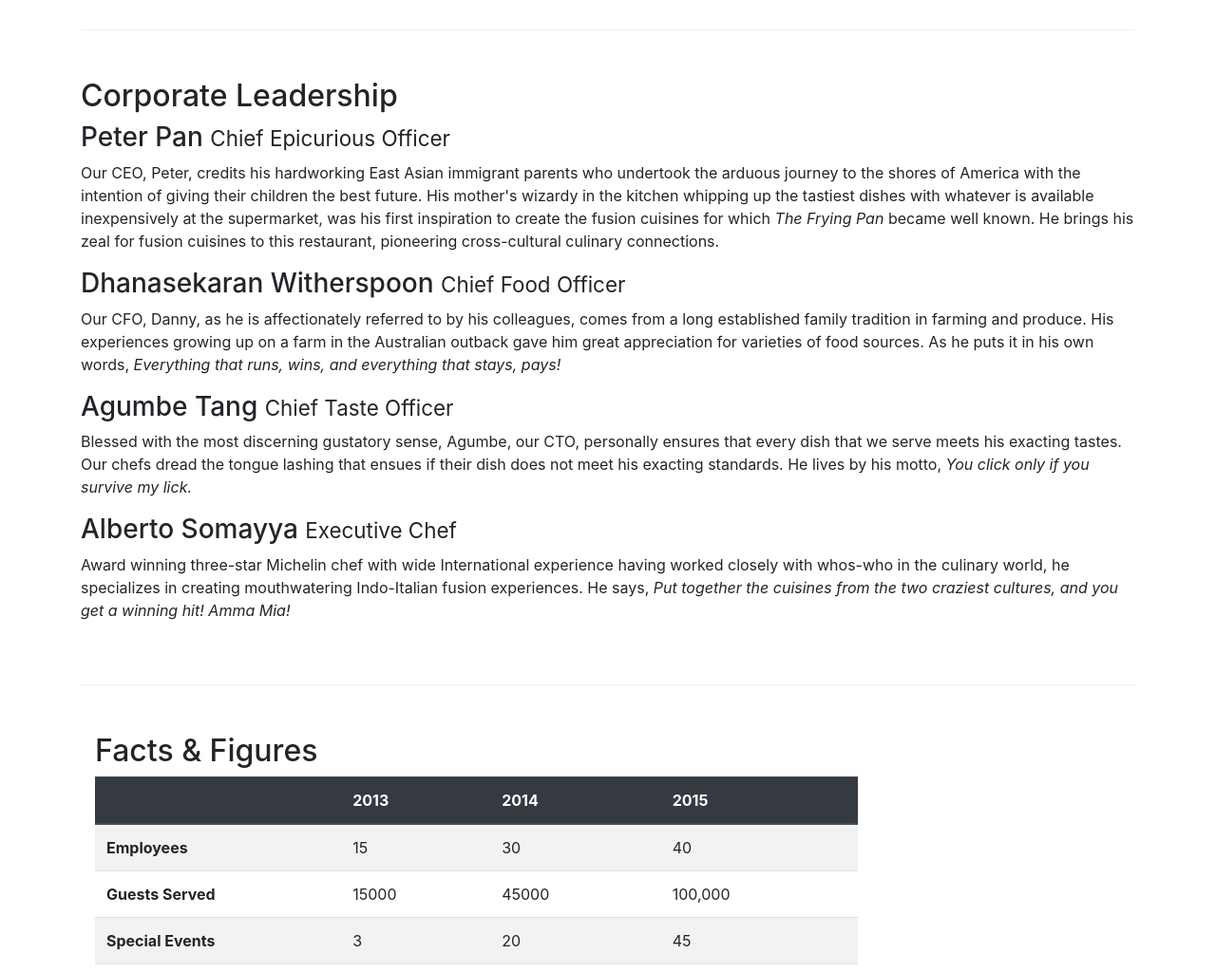
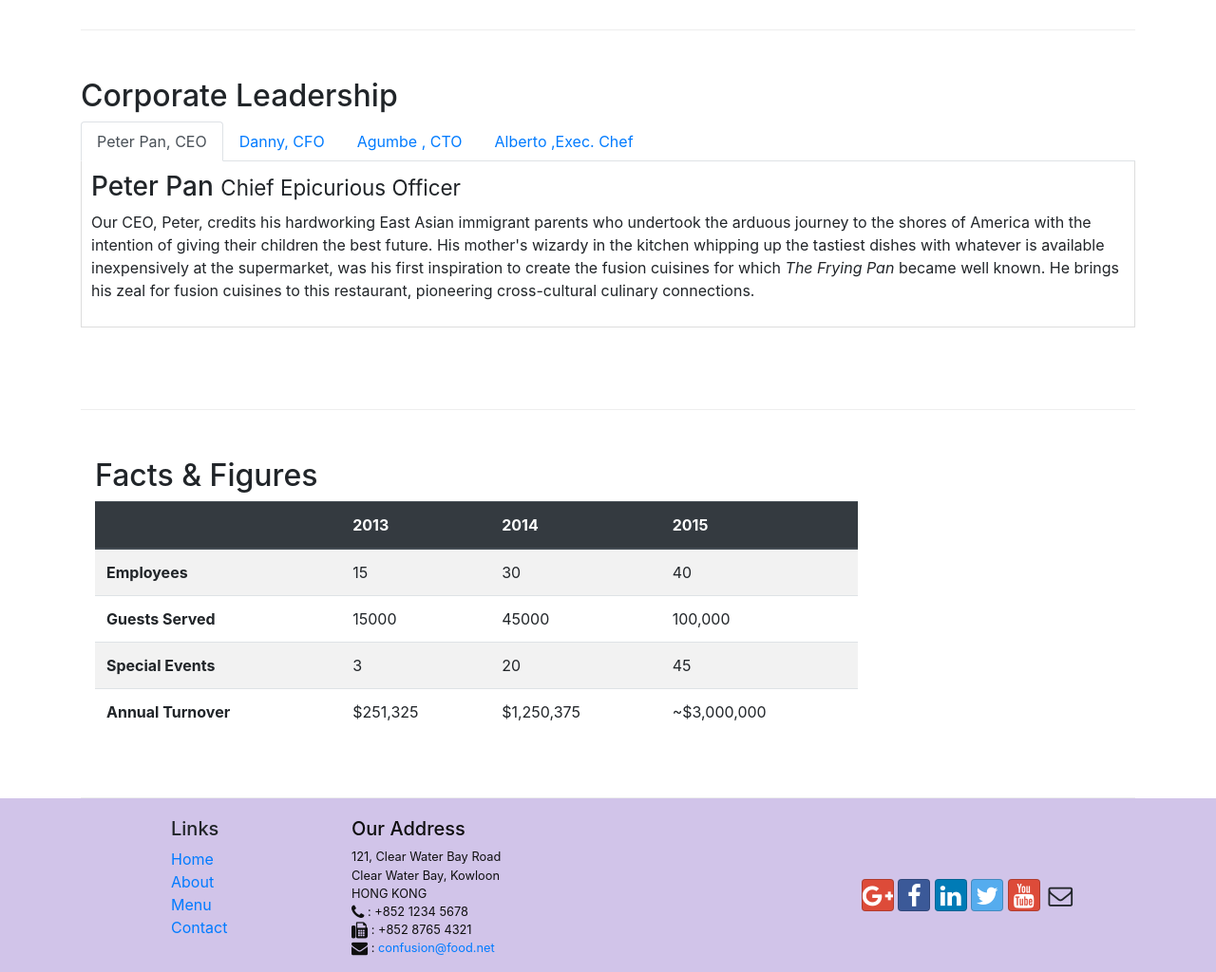
Before and after one commit to Shareef512/conFusion, a website: page aboutus.html in a window 1280 px wide. Shown: the part 940-1964 px from the top of the page at 95% size. Drawn offline with nearby package versions, Linux system fonts and the light colour scheme.

Commit message:
tab-panel

```diff
--- a/aboutus.html
+++ b/aboutus.html
@@ -44,8 +44,14 @@
                     <p>We take inspiration from the World's best cuisines, and create a unique fusion experience. Our lipsmacking creations will tickle your culinary senses!</p>
                 </div>
                 <div class="col-12 col-sm align-self-center">
-                    <img src="img/logo.png" class="img-fluid">
-
+                    <div class="row">
+                        <div class="col-12 col-sm-6">
+                            <img src="img/logo.png" class="img-fluid">
+                        </div>
+                        <div class="col-10 col-sm-6 align-self-center">
+                            <button type="button" class="btn btn-warning btn-block mt-5 btn-lg" data-target="#Reserve">Reserve Table</button>
+                        </div>
+                        </div>
                 </div>
             </div>
         </div>
@@ -103,20 +109,48 @@
         <div class="row row-content">
             <div>
                 <h2>Corporate Leadership</h2>
-                <h3>Peter Pan <small>Chief Epicurious Officer</small></h3>
+                <ul class="nav nav-tabs">
+                    <li class="nav-item">
+                        <a href="#peter" class="nav-link active" role="tab" data-toggle="tab">Peter Pan, CEO</a>
+                    </li>
+                    <li class="nav-item">
+                        <a href="#danny" class="nav-link " role="tab" data-toggle="tab">Danny, CFO</a>
+                    </li>
+                    <li class="nav-item">
+                        <a href="#agumbe" class="nav-link " role="tab" data-toggle="tab">Agumbe , CTO</a>
+                    </li>
+                    <li class="nav-item">
+                        <a href="#alberto" class="nav-link " role="tab" data-toggle="tab">Alberto ,Exec. Chef</a>
+                    </li>
+                </ul>
+
+                <div class="tab-content">
+
+                    <div class="tab-pane fade show active" id="peter" role ="tabpanel">
+                        <h3>Peter Pan <small>Chief Epicurious Officer</small></h3>
                     <p class="d-none d-sm-block">Our CEO, Peter, credits his hardworking East Asian immigrant parents who undertook the arduous journey to the shores of America with the intention of giving their children the best future. His mother's wizardy in the kitchen whipping up the tastiest dishes with whatever is available inexpensively at the supermarket, was his first inspiration to create the fusion cuisines for which <em>The Frying Pan</em> became well known. He brings his zeal for fusion cuisines to this restaurant, pioneering cross-cultural culinary connections.</p>
 
-                <h3>Dhanasekaran Witherspoon <small>Chief Food Officer</small></h3>
+                    </div>
+                 <div class="tab-pane fade" id="danny" role="tabpanel">
+                     <h3>Dhanasekaran Witherspoon <small>Chief Food Officer</small></h3>
+                    <p class="d-none d-sm-block">Our CFO, Danny, as he is affectionately referred to by his colleagues, comes from a long established family tradition in farming and produce. His experiences growing up on a farm in the Australian outback gave him great appreciation for varieties of food sources. As he puts it in his own words, <em>Everything that runs, wins, and everything that stays, pays!</em></p>
+                 </div>
 
-                    <p class="d-none d-sm-block">Our CFO, Danny, as he is affectionately referred to by his colleagues, comes from a long established family tradition in farming and produce. His experiences growing up on a farm in the Australian outback gave him great appreciation for varieties of food sources. As he puts it in his own words, <em>Everything that runs, wins, and everything that stays, pays!</em></p>
+                 <div class="tab-pane fade" id="agumbe" role="tabpanel">
 
                 <h3>Agumbe Tang <small>Chief Taste Officer</small></h3>
+                    <p class="d-none d-sm-block">Blessed with the most discerning gustatory sense, Agumbe, our CTO, personally ensures that every dish that we serve meets his exacting tastes. Our chefs dread the tongue lashing that ensues if their dish does not meet his exacting standards. He lives by his motto, <em>You click only if you survive my lick.</em></p>
+                 </div>
 
-                    <p class="d-none d-sm-block">Blessed with the most discerning gustatory sense, Agumbe, our CTO, personally ensures that every dish that we serve meets his exacting tastes. Our chefs dread the tongue lashing that ensues if their dish does not meet his exacting standards. He lives by his motto, <em>You click only if you survive my lick.</em></p>
 
-                <h3>Alberto Somayya <small>Executive Chef</small></h3>
+                <div class="tab-pane fade" id="alberto" role="tabpanel">
+                    <h3>Alberto Somayya <small>Executive Chef</small></h3>
+                <p class="d-none d-sm-block">Award winning three-star Michelin chef with wide International experience having worked closely with whos-who in the culinary world, he specializes in creating mouthwatering Indo-Italian fusion experiences. He says, <em>Put together the cuisines from the two craziest cultures, and you get a winning hit! Amma Mia!</em></p>
+                </div>
 
-                <p class="d-none d-sm-block">Award winning three-star Michelin chef with wide International experience having worked closely with whos-who in the culinary world, he specializes in creating mouthwatering Indo-Italian fusion experiences. He says, <em>Put together the cuisines from the two craziest cultures, and you get a winning hit! Amma Mia!</em></p>
+
+
+                </div>
 
             </div>
        </div>
--- a/css/style.css
+++ b/css/style.css
@@ -32,3 +32,9 @@ body{
 .navbar-dark{
 	background-color: #512DA8;
 }
+.tab-content{
+	border-left: 1px solid #ddd;
+	border-right: 1px solid #ddd;
+	border-bottom: 1px solid #ddd;
+	padding: 10px;
+}
```
Also changed, not shown: contactus.html (+8 -2 lines).
